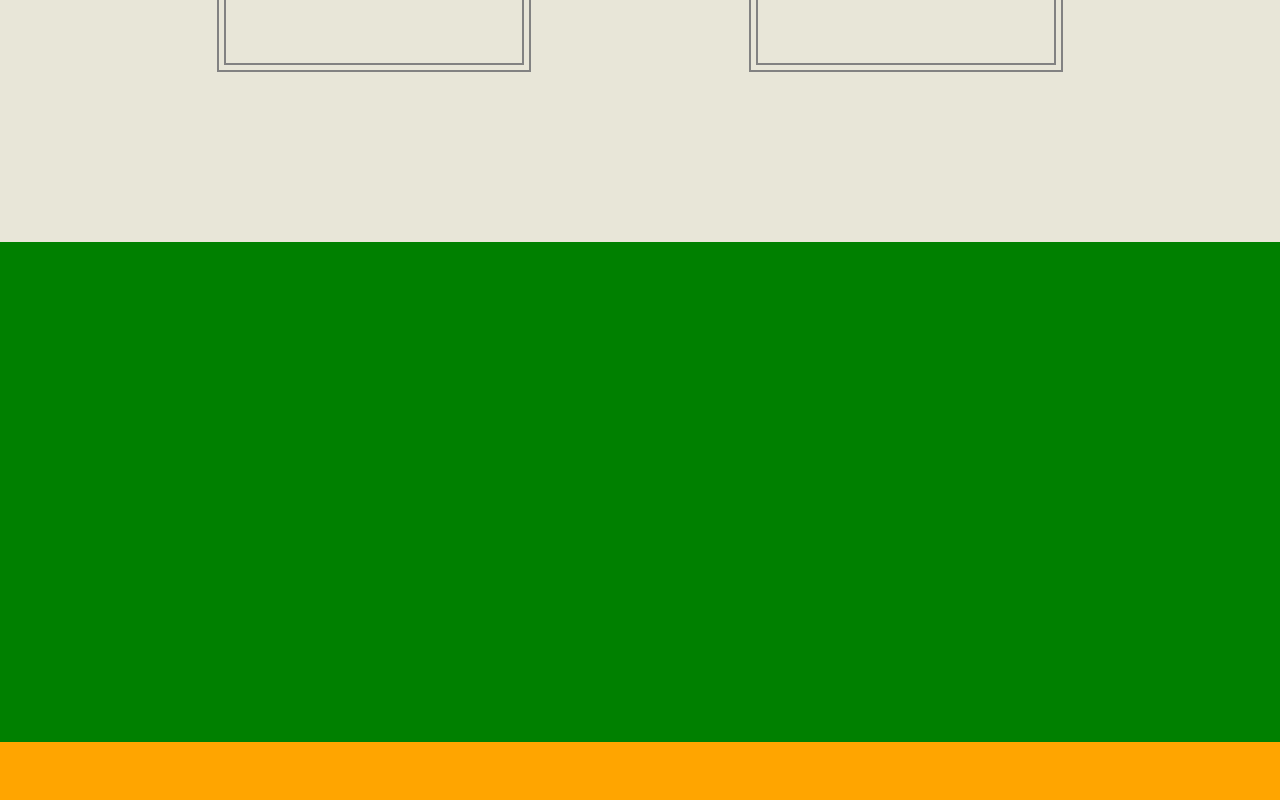
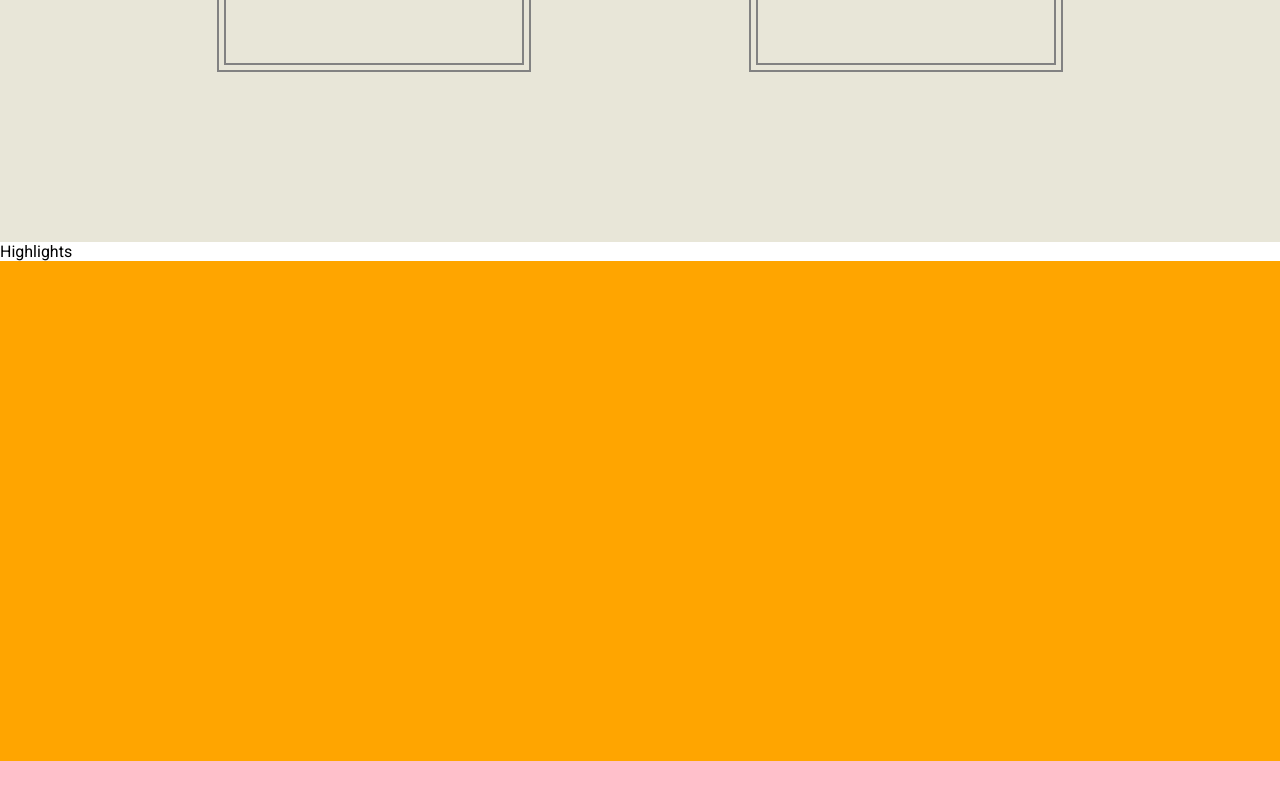
Before and after one commit to rennanmelo/world-cup-2022, a React (Create React App) app: page / in a window 1280 px wide. Shown: the part 1210-2010 px from the top of the page. Built offline with nearby package versions, Linux system fonts and the light colour scheme.

Commit message:
Created base Highlights component

```diff
--- a/src/App.js
+++ b/src/App.js
@@ -3,6 +3,7 @@ import Header from "./components/Header";
 import Footer from "./components/Footer";
 import Featured from "./components/Featured";
 import EventInfo from "./components/EventInfo";
+import Highlights from "./components/Highlights";
 
 const App = () => {
   return (
@@ -14,10 +15,9 @@ const App = () => {
       <>
         <EventInfo />
       </>
-      <div
-        id="highlights"
-        style={{ backgroundColor: "green", height: "500px" }}
-      ></div>
+      <>
+        <Highlights />
+      </>
       <div
         id="pricing"
         style={{ backgroundColor: "orange", height: "500px" }}
--- /dev/null
+++ b/src/components/Highlights/index.js
@@ -0,0 +1,13 @@
+import React from "react";
+
+import "./index.css";
+
+const Highlights = () => {
+  return (
+    <>
+      <div>Highlights</div>
+    </>
+  );
+};
+
+export default Highlights;
```
Also changed, not shown: src/components/Highlights/index.css (added).
